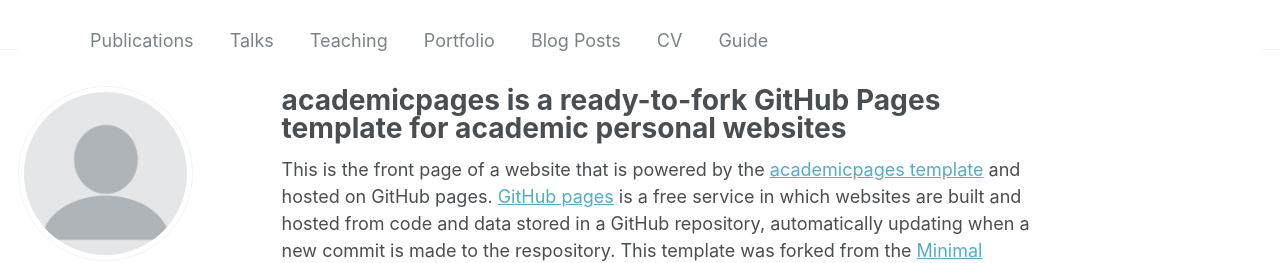
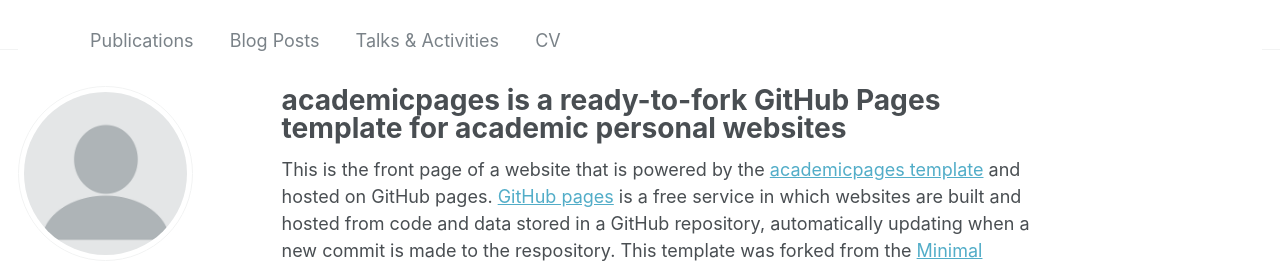
Before and after one commit to kbeckh/kbeckh.github.io, a Jekyll site: the page built from _pages/about.md, in a window 1280 px wide. Shown: the top 263 px of the page. Built offline with Jekyll 4.4.1, drawn with Linux system fonts in a browser that asks for light colours; some web fonts are replaced.

Commit message:
Update navigation.yml

```diff
--- a/_data/navigation.yml
+++ b/_data/navigation.yml
@@ -3,20 +3,11 @@ main:
   - title: "Publications"
     url: /publications/
 
-  - title: "Talks"
-    url: /talks/
-
-  - title: "Teaching"
-    url: /teaching/
-
-  - title: "Portfolio"
-    url: /portfolio/
-
   - title: "Blog Posts"
     url: /year-archive/
 
+  - title: "Talks & Activities"
+    url: /talks/
+
   - title: "CV"
     url: /cv/
-
-  - title: "Guide"
-    url: /markdown/
```
